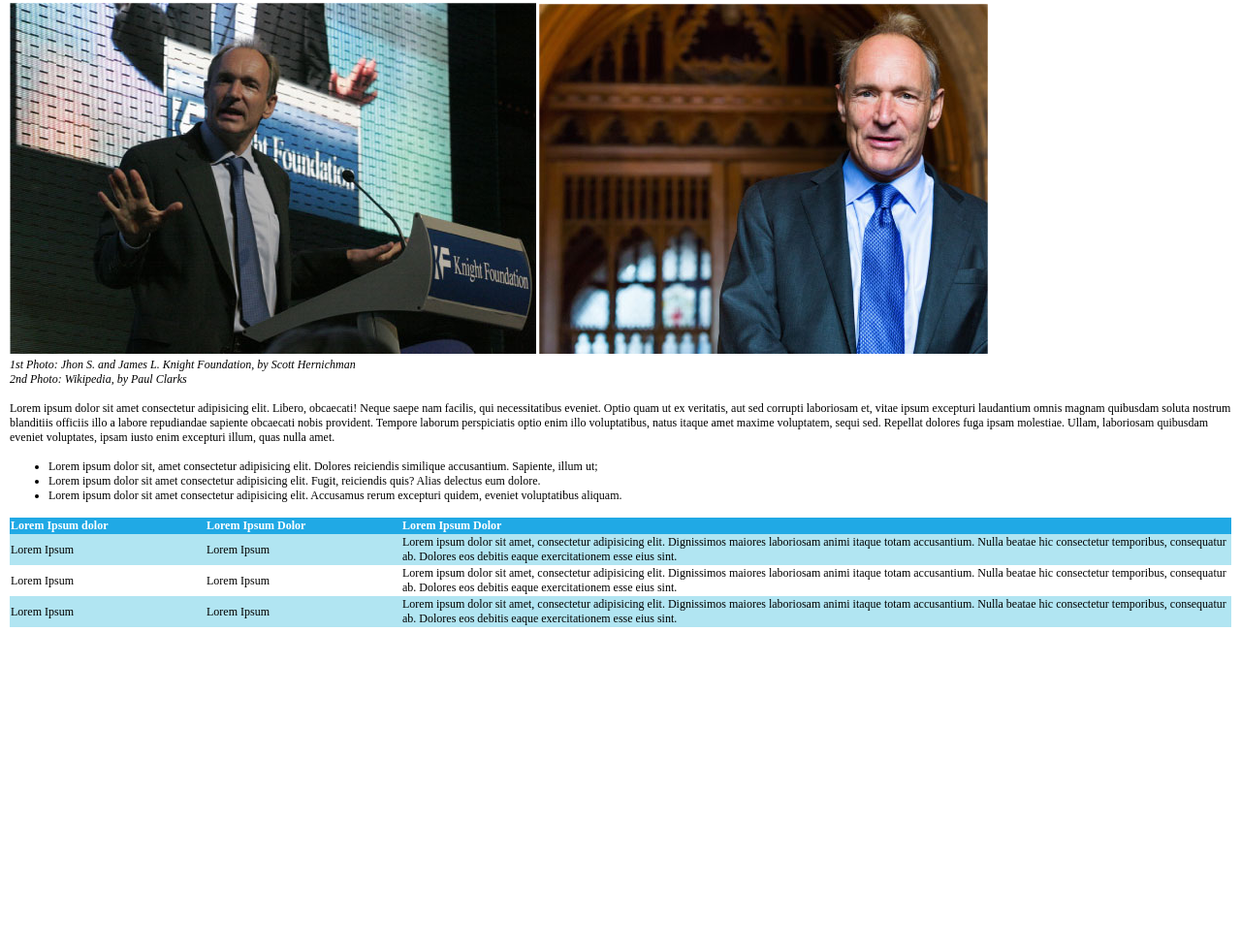
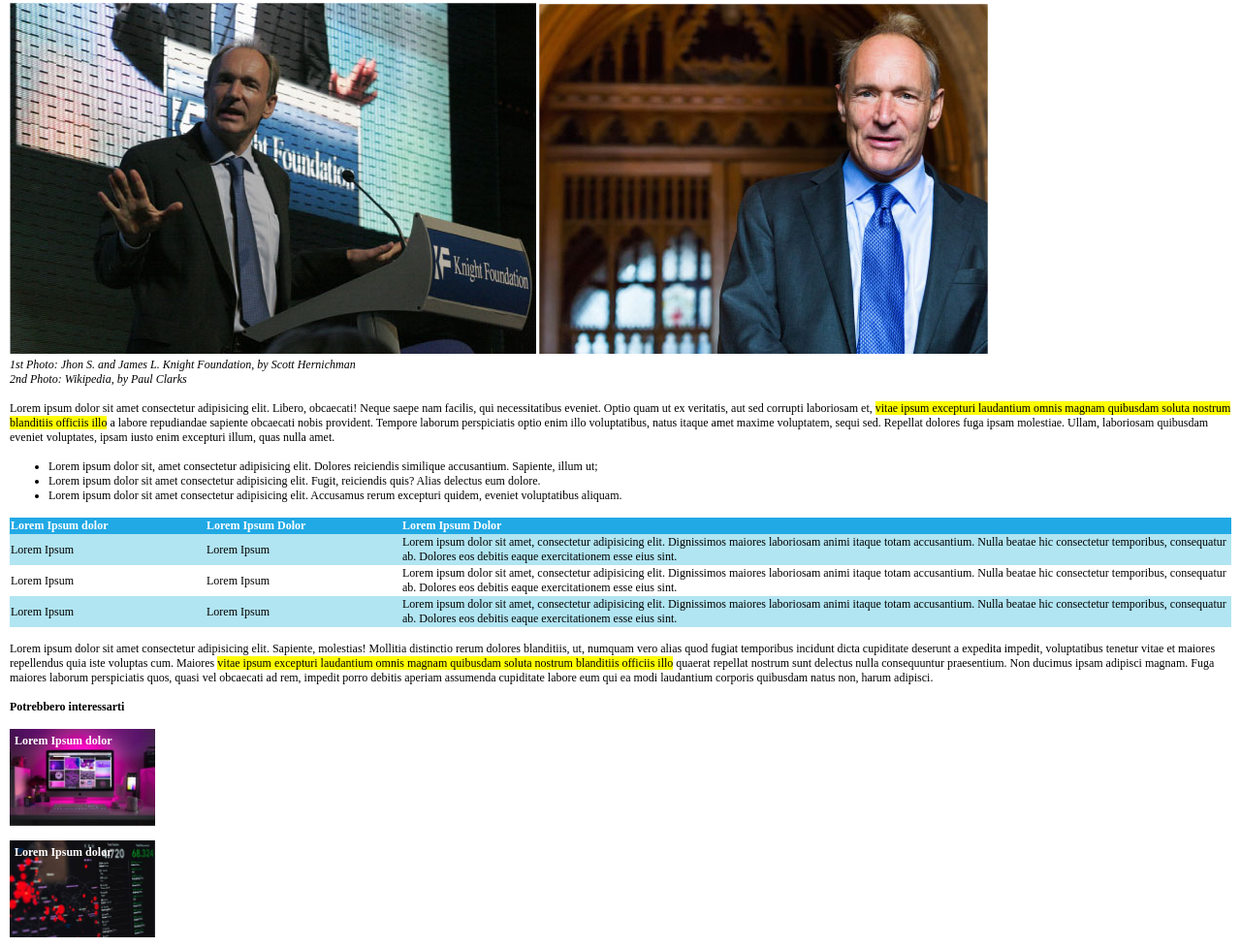
Before and after one commit to filecc/html-css-booleaner, a plain HTML site: page index.html in a window 1280 px wide. Shown: the part 170-1147 px from the top of the page at 97% size. Before the commit the page ends 827 px from the top, so only its background shows below. Drawn offline with Linux system fonts and the light colour scheme.

Commit message:
final commit (standard challenge)

```diff
--- a/css/master.css
+++ b/css/master.css
@@ -8,7 +8,6 @@
     background-color: #4EA0FF;
     background-image: url('../img/pattern.png');
     background-size: 250px 150px;
-    background-attachment: fixed;
 }
 
 header img {
@@ -41,6 +40,10 @@
     margin-top: 15px;
 }
 
+.highlighted{
+    background-color: #FFFF00;
+}
+
 table {
     border-collapse: collapse;
 }
@@ -55,3 +58,26 @@
 tbody tr:first-child, tbody tr:last-child {
     background-color: #B1E5F2;
 }
+
+footer {
+ font-weight: 800;
+}
+
+.footerImagesText{
+    color: white;
+    padding: 5px;
+}
+
+.imageContainer{
+    height: 100px;
+    width: 150px;
+    background-size: contain;
+}
+
+.footerImage1{
+    background-image: url('../img/monitor.jpg');
+}
+
+.footerImage2{
+    background-image: url('../img/graph.jpg');
+}
--- a/index.html
+++ b/index.html
@@ -38,7 +38,7 @@
 
         <!-- Article -->
         <section>
-            <p class="marginTop">Lorem ipsum dolor sit amet consectetur adipisicing elit. Libero, obcaecati! Neque saepe nam facilis, qui necessitatibus eveniet. Optio quam ut ex veritatis, aut sed corrupti laboriosam et, vitae ipsum excepturi laudantium omnis magnam quibusdam soluta nostrum blanditiis officiis illo a labore repudiandae sapiente obcaecati nobis provident. Tempore laborum perspiciatis optio enim illo voluptatibus, natus itaque amet maxime voluptatem, sequi sed. Repellat dolores fuga ipsam molestiae. Ullam, laboriosam quibusdam eveniet voluptates, ipsam iusto enim excepturi illum, quas nulla amet.</p>
+            <p class="marginTop">Lorem ipsum dolor sit amet consectetur adipisicing elit. Libero, obcaecati! Neque saepe nam facilis, qui necessitatibus eveniet. Optio quam ut ex veritatis, aut sed corrupti laboriosam et, <span class="highlighted"> vitae ipsum excepturi laudantium omnis magnam quibusdam soluta nostrum blanditiis officiis illo</span> a labore repudiandae sapiente obcaecati nobis provident. Tempore laborum perspiciatis optio enim illo voluptatibus, natus itaque amet maxime voluptatem, sequi sed. Repellat dolores fuga ipsam molestiae. Ullam, laboriosam quibusdam eveniet voluptates, ipsam iusto enim excepturi illum, quas nulla amet.</p>
 
             <ul class="marginTop">
                 <li>Lorem ipsum dolor sit, amet consectetur adipisicing elit. Dolores reiciendis similique accusantium. Sapiente, illum ut;</li>
@@ -73,11 +73,29 @@
                     </tr>
                 </tbody>
             </table>
+            <!-- / Table -->
 
-            <!-- / Table -->
+            <p class="marginTop"> Lorem ipsum dolor sit amet consectetur adipisicing elit. Sapiente, molestias! Mollitia distinctio rerum dolores blanditiis, ut, numquam vero alias quod fugiat temporibus incidunt dicta cupiditate deserunt a expedita impedit, voluptatibus tenetur vitae et maiores repellendus quia iste voluptas cum. Maiores <span class="highlighted"> vitae ipsum excepturi laudantium omnis magnam quibusdam soluta nostrum blanditiis officiis illo</span> quaerat repellat nostrum sunt delectus nulla consequuntur praesentium. Non ducimus ipsam adipisci magnam. Fuga maiores laborum perspiciatis quos, quasi vel obcaecati ad rem, impedit porro debitis aperiam assumenda cupiditate labore eum qui ea modi laudantium corporis quibusdam natus non, harum adipisci.</p>
         </section>
         <!-- / Article -->
 
+        <!-- Footer -->
+       <footer>
+        <p class="marginTop">Potrebbero interessarti</p>
+        <!-- You may also -->
+        <div class="marginTop">
+            <div class="footerImage1 imageContainer">
+                <p class="footerImagesText">Lorem Ipsum dolor</p>
+            </div>
+        </div>
+        <div class="marginTop">
+            <div class="footerImage2 imageContainer">
+                <p class="footerImagesText">Lorem Ipsum dolor</p>
+            </div>
+        </div>
+        <!-- You may also -->
+       </footer>
+       <!-- / Footer -->
 
     </main>
 </body>
```
